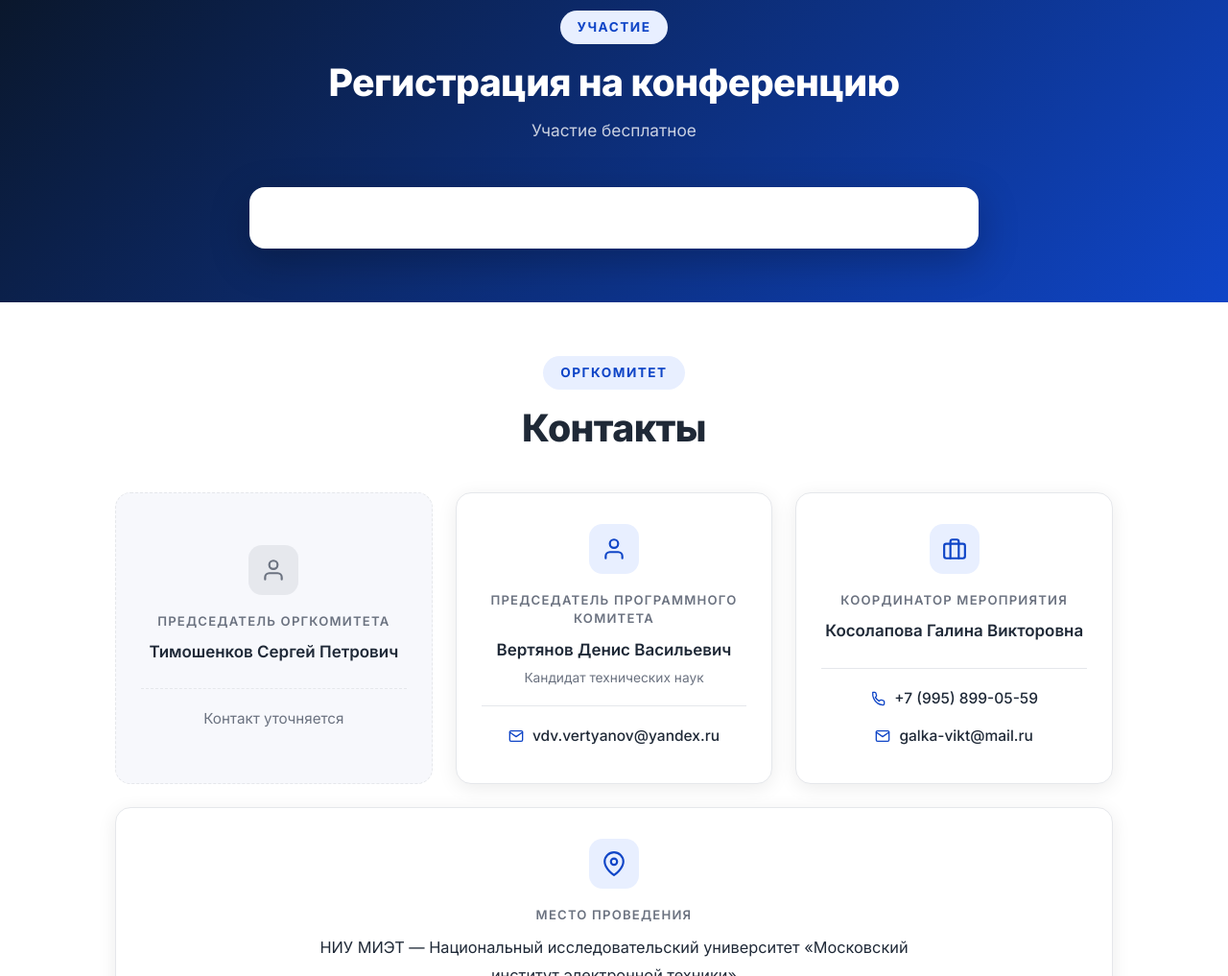
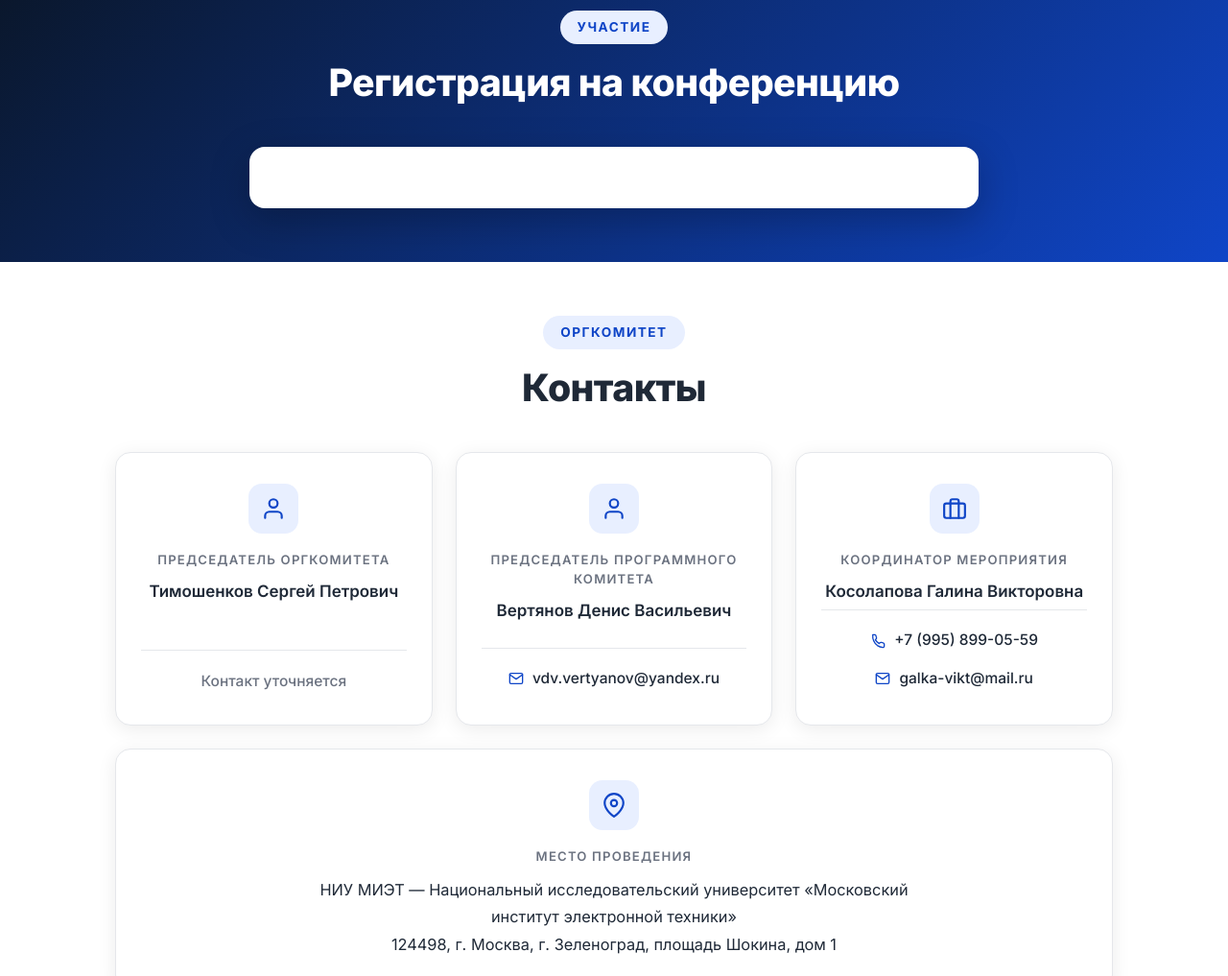
Before and after one commit to aleksandarsolovjev35-spec/Conf, a website: page index.html in a window 1280 px wide. Shown: the part 8280-9297 px from the top of the page at 96% size. Drawn offline with Linux system fonts and the light colour scheme.

Commit message:
Упростить интерфейс регистрации и контактов
Co-authored-by: arena-agent <297053741+arena-agent@users.noreply.github.com>

```diff
--- a/css/contacts.css
+++ b/css/contacts.css
@@ -74,12 +74,6 @@
     overflow-wrap: anywhere;
 }
 
-.contact-note {
-    font-size: 0.86rem;
-    line-height: 1.5;
-    color: var(--text-light);
-}
-
 /* Телефон и e-mail — всегда одним блоком, в одинаковом виде */
 .contact-links {
     width: 100%;
@@ -91,8 +85,6 @@
     flex-direction: column;
     gap: 10px;
 }
-
-.contact-note + .contact-links { margin-top: 18px; }
 
 .contact-links a {
     display: inline-flex;
@@ -120,34 +112,16 @@
     border-radius: 4px;
 }
 
-/* ---------- Карточка с пока неизвестным контактом ---------- */
-
-.contact-card--pending {
+/* Плейсхолдер контакта занимает ту же строку, что и реальные контакты. */
+.contact-links .contact-pending {
+    display: inline-flex;
+    align-items: center;
     justify-content: center;
-    background: var(--light-gray);
-    border-style: dashed;
-    box-shadow: none;
-}
-
-.contact-card--pending:hover {
-    transform: none;
-    box-shadow: none;
-    border-color: var(--gray);
-}
-
-.contact-card--pending .contact-icon {
-    background: rgba(107, 114, 128, 0.12);
-}
-
-.contact-card--pending .contact-icon svg { color: var(--text-light); }
-
-.contact-pending {
-    width: 100%;
-    margin: 18px 0 0;
-    padding: 18px 0 0;
-    border-top: 1px dashed var(--gray);
-    font-size: 0.95rem;
+    min-height: 24px;
+    font-size: 0.97rem;
+    font-weight: 500;
     color: var(--text-light);
+    overflow-wrap: anywhere;
 }
 
 /* ---------- Место проведения ---------- */
--- a/css/header.css
+++ b/css/header.css
@@ -121,14 +121,18 @@
     inset: 0;
     z-index: 0;
     display: block;
+    pointer-events: none;
+    user-select: none;
 }
 
 .hero-bg img {
+    pointer-events: none;
     width: 100%;
     height: 100%;
     object-fit: cover;
     object-position: 62% center;
     opacity: 0.85;
+    -webkit-user-drag: none;
 }
 
 .hero-overlay {
--- a/css/partners.css
+++ b/css/partners.css
@@ -2,8 +2,7 @@
    PARTNERS — секция «Партнёры и спонсоры» главной страницы.
    Два уровня: стратегический партнёр и партнёры (п. 11).
    Логотипы — официальные файлы из images/logos/partners/.
-   В сетке по три карточки в ряд: при четырёх и больше логотипы
-   становились мелкими и нечитаемыми.
+   В сетке всегда два столбца, чтобы логотипы оставались крупными.
 ============================================================= */
 
 .partners-tier {
@@ -65,18 +64,15 @@
 }
 
 /* Партнёры — сетка карточек */
-/* Три карточки в ряд; если их остаётся меньше — последний ряд
-   центрируется, а не липнет к левому краю */
+/* Партнёры выстроены в два столбца на широких и узких экранах. */
 .partners-grid {
-    display: flex;
-    flex-wrap: wrap;
-    justify-content: center;
+    display: grid;
+    grid-template-columns: repeat(2, minmax(0, 1fr));
     gap: 24px;
 }
 
 .partners-grid .partner-logo {
-    flex: 0 1 calc((100% - 48px) / 3);
-    min-width: 220px;
+    min-width: 0;
 }
 
 .partner-logo {
--- a/css/registration.css
+++ b/css/registration.css
@@ -1,7 +1,7 @@
 /* =============================================================
    REGISTRATION — секция «Регистрация» и встроенная форма
    Битрикс24 на главной странице.
-   Содержимое блока минимально: заголовок, короткая подпись и форма.
+   Содержимое блока минимально: заголовок и форма.
    Заголовок, который форма рисует сама, перекрывается нашим
    (js/registration.js), поэтому шаблон Битрикс24 менять не нужно.
 ============================================================= */
@@ -20,12 +20,6 @@
 .registration-section h2 {
     color: white;
     margin-bottom: 12px;
-}
-
-/* Подпись под заголовком — на тёмном фоне, поэтому свой цвет */
-.registration-section .reg-subtitle {
-    color: rgba(255, 255, 255, 0.78);
-    margin-bottom: 36px;
 }
 
 /* ---------- Белая карточка с формой ---------- */
--- a/css/responsive.css
+++ b/css/responsive.css
@@ -193,7 +193,6 @@
     .contact-card a { word-break: normal; overflow-wrap: anywhere; }
     .partners-grid { gap: 12px; }
     .partners-grid .partner-logo {
-        flex-basis: calc((100% - 12px) / 2);
         min-width: 0;
         min-height: 96px;
         height: auto;
--- a/index.html
+++ b/index.html
@@ -75,14 +75,14 @@
     <!-- Стили: модули по ответственности (см. README.md)
          base → каркас → секции главной → фотобанк-тизер → анимации → адаптив -->
     <link rel="stylesheet" href="css/base.css?v=4">
-    <link rel="stylesheet" href="css/header.css?v=4">
+    <link rel="stylesheet" href="css/header.css?v=5">
     <link rel="stylesheet" href="css/about.css?v=3">
     <link rel="stylesheet" href="css/speakers.css?v=8">
     <link rel="stylesheet" href="css/program.css?v=3">
-    <link rel="stylesheet" href="css/partners.css?v=6">
+    <link rel="stylesheet" href="css/partners.css?v=7">
     <link rel="stylesheet" href="css/photobank-teaser.css?v=1">
-    <link rel="stylesheet" href="css/registration.css?v=4">
-    <link rel="stylesheet" href="css/contacts.css?v=4">
+    <link rel="stylesheet" href="css/registration.css?v=5">
+    <link rel="stylesheet" href="css/contacts.css?v=5">
     <link rel="stylesheet" href="css/media.css?v=1">
     <link rel="stylesheet" href="css/animations.css?v=2">
     <link rel="stylesheet" href="css/responsive.css?v=5">
@@ -141,7 +141,7 @@
         <source media="(max-width: 640px)" srcset="images/hero/hero-bg-mobile.webp" type="image/webp">
         <source media="(max-width: 640px)" srcset="images/hero/hero-bg-mobile.jpg" type="image/jpeg">
         <source srcset="images/hero/hero-bg.webp" type="image/webp">
-        <img src="images/hero/hero-bg.jpg" alt="" width="1376" height="768" fetchpriority="high" decoding="async">
+        <img src="images/hero/hero-bg.jpg" alt="" width="1376" height="768" fetchpriority="high" decoding="async" draggable="false">
     </picture>
     <div class="hero-overlay" aria-hidden="true"></div>
 
@@ -1004,7 +1004,6 @@
             <div class="section-header">
                 <div class="section-tag">Участие</div>
                 <h2 id="reg-heading">Регистрация на конференцию</h2>
-                <p class="section-subtitle reg-subtitle">Участие бесплатное</p>
             </div>
 
             <!--
@@ -1028,7 +1027,7 @@
      КОНТАКТЫ (п. 3, 14)
      Единый шаблон карточки: иконка → роль → ФИО → контакты.
      Телефон и e-mail всегда в одном блоке, отдельными строками.
-     Карточка без данных помечается классом contact-card--pending.
+     Если контактных данных пока нет, показываем «Контакт уточняется».
      Здесь же — полный адрес места проведения.
      TODO: добавить телефон и e-mail Тимошенкова С. П., когда их предоставят.
 ================================================================ -->
@@ -1043,7 +1042,7 @@
         <div class="contacts-grid">
 
             <!-- ===== ПРЕДСЕДАТЕЛЬ ОРГКОМИТЕТА ===== -->
-            <article class="contact-card contact-card--pending">
+            <article class="contact-card">
                 <div class="contact-icon" aria-hidden="true">
                     <svg viewBox="0 0 24 24" fill="none" stroke="currentColor" stroke-width="2" stroke-linecap="round" stroke-linejoin="round">
                         <path d="M20 21v-2a4 4 0 0 0-4-4H8a4 4 0 0 0-4 4v2"/>
@@ -1052,7 +1051,9 @@
                 </div>
                 <h3>Председатель оргкомитета</h3>
                 <p class="contact-name">Тимошенков Сергей Петрович</p>
-                <p class="contact-pending">Контакт уточняется</p>
+                <ul class="contact-links">
+                    <li><span class="contact-pending">Контакт уточняется</span></li>
+                </ul>
             </article>
 
             <!-- ===== ПРЕДСЕДАТЕЛЬ ПРОГРАММНОГО КОМИТЕТА ===== -->
@@ -1065,7 +1066,6 @@
                 </div>
                 <h3>Председатель программного комитета</h3>
                 <p class="contact-name">Вертянов Денис Васильевич</p>
-                <p class="contact-note">Кандидат технических наук</p>
                 <ul class="contact-links">
                     <li>
                         <a href="mailto:vdv.vertyanov@yandex.ru">
```
Also changed, not shown: tests/content.spec.js (+31 -8 lines).
